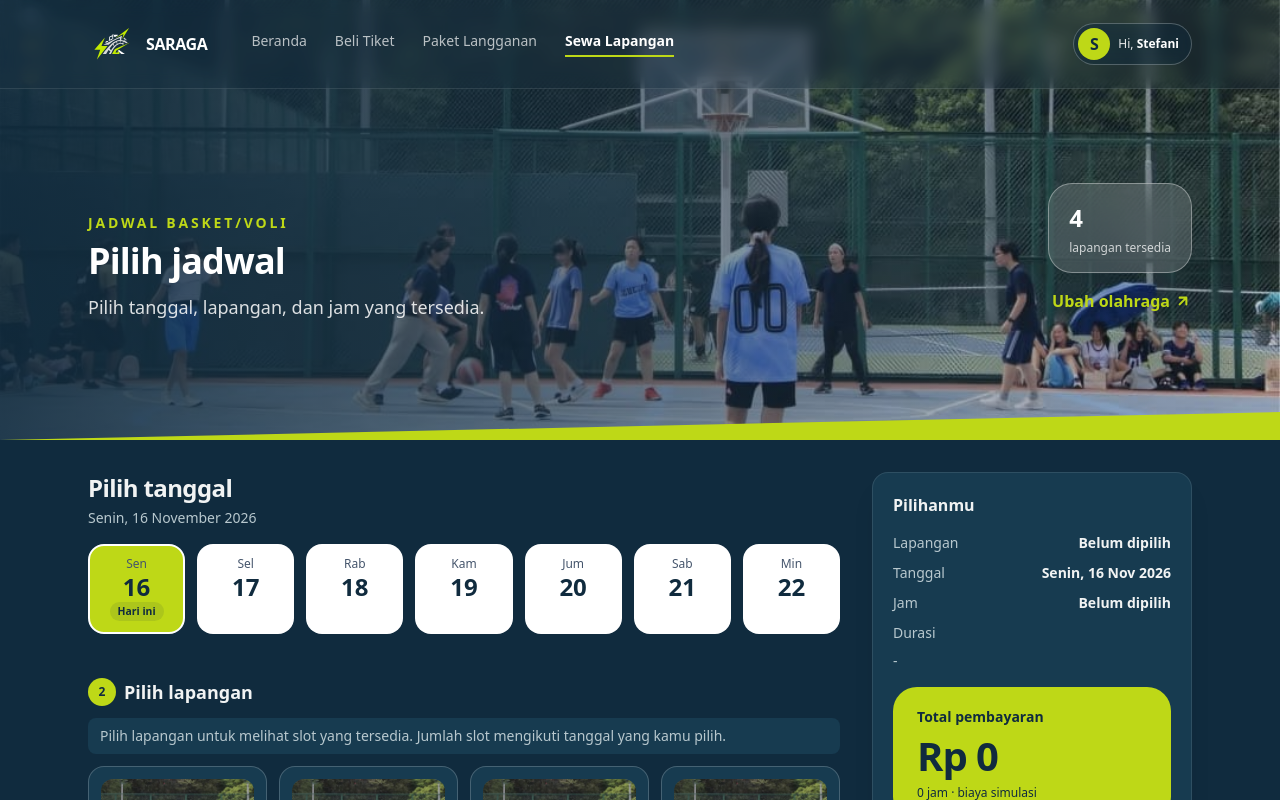
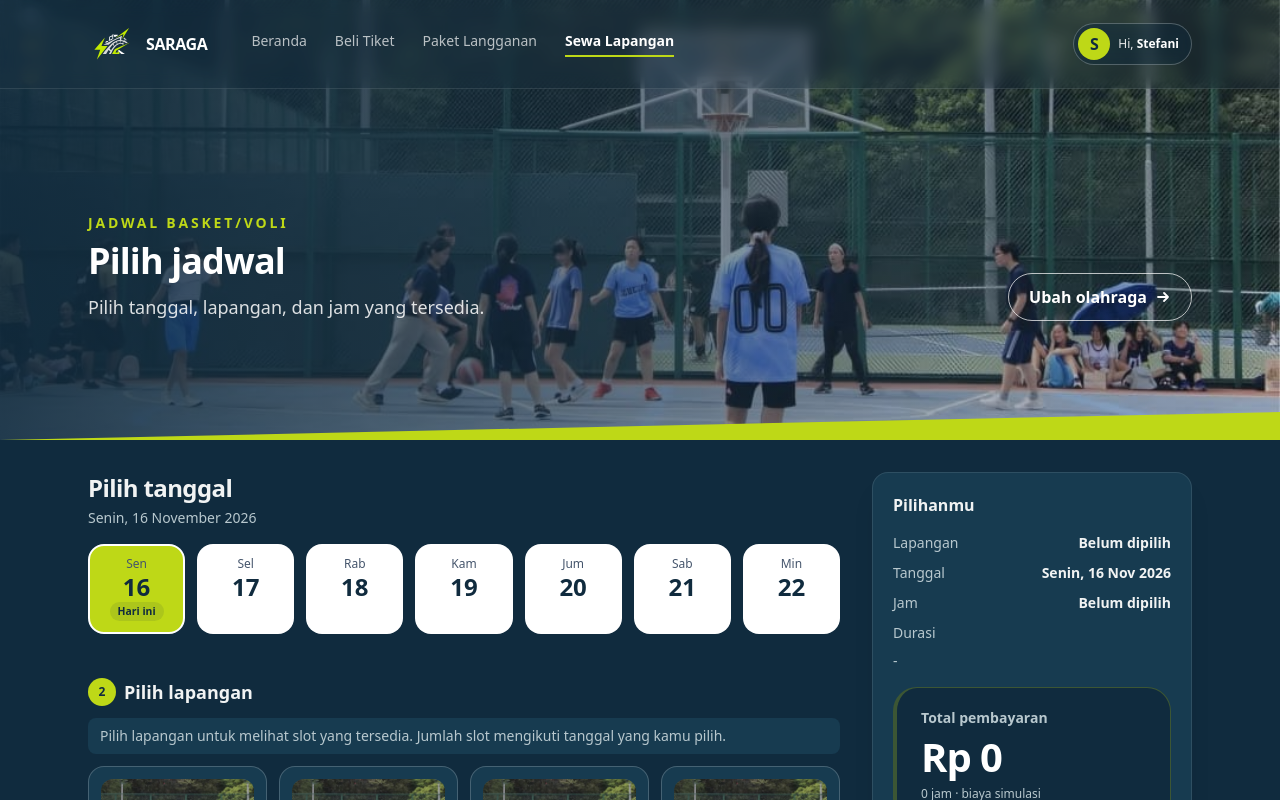
Before and after one commit to stefaniangeline/kmd-sewa-lapangan-saraga, a React (Vite) app: page / in a window 1280 px wide. Both pictures are taken after a click on the button "Lihat jadwal". Shown: the top 800 px of the page. Built offline with nearby package versions, Linux system fonts and the light colour scheme.

Commit message:
fix: clarify booking action hierarchy

```diff
--- a/src/components/Button.jsx
+++ b/src/components/Button.jsx
@@ -9,8 +9,8 @@ export default function Button({ variant = 'primary', big = false, className = '
     <button
       type="button"
       {...props}
-      className={`inline-flex items-center justify-center gap-2 rounded-xl font-semibold transition-colors disabled:cursor-not-allowed ${
-        big ? 'min-h-14 px-6 text-base' : 'min-h-12 px-4 text-sm'
+      className={`inline-flex items-center justify-center gap-2 rounded-full font-semibold transition-colors disabled:cursor-not-allowed ${
+        big ? 'min-h-14 px-6 text-base' : 'min-h-12 px-5 text-base'
       } ${variants[variant]} ${className}`}
     />
   )
--- a/src/components/InfoBar.jsx
+++ b/src/components/InfoBar.jsx
@@ -3,10 +3,10 @@ import TextLink from './TextLink.jsx'
 
 export default function InfoBar({ onOpen }) {
   return (
-    <aside className="flex flex-wrap items-center gap-3 rounded-2xl bg-lime px-4 py-4 text-sm font-semibold text-dark sm:gap-4 sm:px-6">
+    <aside className="grid grid-cols-[2.5rem_minmax(0,1fr)] items-start gap-x-3 gap-y-2 rounded-2xl bg-lime px-4 py-4 text-sm font-semibold text-dark sm:flex sm:items-center sm:gap-4 sm:px-6">
       <span className="grid size-10 shrink-0 place-items-center rounded-full bg-dark text-lime"><Info className="size-5" /></span>
-      <p className="min-w-0 flex-1">Penyewaan lapangan tidak digunakan untuk event olahraga. Untuk event, konfirmasi dulu ke Bagian Pelayanan.</p>
-      <TextLink tone="lime" onClick={onOpen} className="rounded-full px-2 hover:bg-dark/10">Baca aturan lengkap</TextLink>
+      <p className="min-w-0 sm:flex-1">Penyewaan lapangan tidak digunakan untuk event olahraga. Untuk event, konfirmasi dulu ke Bagian Pelayanan.</p>
+      <TextLink tone="lime" onClick={onOpen} className="col-start-2 justify-self-start whitespace-nowrap rounded-full px-2 hover:bg-dark/10 sm:ml-auto">Baca aturan lengkap</TextLink>
     </aside>
   )
 }
--- a/src/components/TotalBlock.jsx
+++ b/src/components/TotalBlock.jsx
@@ -1,9 +1,9 @@
 export default function TotalBlock({ amount, hours }) {
   return (
-    <section className="grid w-full min-w-0 gap-1 overflow-hidden rounded-3xl bg-lime px-5 py-5 text-dark sm:px-6">
-      <span className="text-sm font-semibold">Total pembayaran</span>
+    <section className="grid w-full min-w-0 gap-1 overflow-hidden rounded-3xl border border-lime/25 border-l-4 bg-dark px-5 py-5 text-white sm:px-6">
+      <span className="text-sm font-semibold text-muted">Total pembayaran</span>
       <strong className="min-w-0 break-words text-[clamp(1.75rem,4vw,2.5rem)] font-extrabold leading-tight tracking-tight">{amount}</strong>
-      <span className="text-xs">{hours == null ? 'Pilih jam untuk melihat total' : `${hours} jam · biaya simulasi`}</span>
+      <span className="text-xs text-muted">{hours == null ? 'Pilih jam untuk melihat total' : `${hours} jam · biaya simulasi`}</span>
     </section>
   )
 }
--- a/src/screens/PilihJadwal.jsx
+++ b/src/screens/PilihJadwal.jsx
@@ -7,8 +7,6 @@ import Photo from '../components/Photo.jsx'
 import Button from '../components/Button.jsx'
 import Header from '../components/Header.jsx'
 import Stepper from '../components/Stepper.jsx'
-import GlassCard from '../components/GlassCard.jsx'
-import TextLink from '../components/TextLink.jsx'
 import TotalBlock from '../components/TotalBlock.jsx'
 import DateChip from '../components/DateChip.jsx'
 import CourtCard from '../components/CourtCard.jsx'
@@ -51,8 +49,8 @@ function DurationSelect({ b, set, className = '' }) {
         const selected = b.duration === d
         return (
           <button key={d} type="button" aria-pressed={selected} disabled={b.hour == null} onClick={() => set({ duration: d })}
-            className={`min-h-12 w-0 min-w-0 flex-1 rounded-full border px-2 text-sm font-semibold transition-colors disabled:cursor-not-allowed disabled:opacity-45 ${selected ? 'border-lime bg-lime text-dark' : 'border-white/40 bg-transparent text-white hover:bg-white/10'}`}>
-            {selected && <Check className="mr-1 inline size-4" />}{d} jam
+            className={`min-h-12 min-w-[88px] flex-none rounded-full border px-3 text-sm font-semibold transition-colors disabled:cursor-not-allowed disabled:opacity-45 ${selected ? 'border-lime bg-brand text-white' : 'border-white/40 bg-transparent text-white hover:border-lime/70 hover:bg-white/10'}`}>
+            {selected && <Check className="mr-1 inline size-4 text-lime" />}{d} jam
           </button>
         )
       })}
@@ -108,17 +106,13 @@ export default function PilihJadwal({ sport, booking: b, set, onBack, onNext, on
         <div className="relative z-10">
           <Header onHome={onHome} />
           {b.courtId != null && <div className="mx-auto max-w-6xl px-4 pt-5 sm:px-6"><Stepper current={0} onGo={onGo} /></div>}
-          <div className="mx-auto flex min-h-[280px] max-w-6xl items-end justify-between gap-6 px-4 pb-12 pt-16 sm:px-6">
+          <div className="mx-auto grid min-h-[280px] max-w-6xl grid-cols-1 items-end gap-4 px-4 pb-12 pt-16 sm:px-6 lg:grid-cols-[minmax(0,1fr)_auto]">
             <div>
               <p className="text-sm font-bold uppercase tracking-[0.2em] text-lime">Jadwal {sport.nama}</p>
               <h1 className="mt-2 text-3xl font-extrabold tracking-tight text-white sm:text-4xl">Pilih jadwal</h1>
               <p className="mt-3 text-base text-white/85 sm:text-lg">Pilih tanggal, lapangan, dan jam yang tersedia.</p>
-              <TextLink onClick={onBack} className="mt-2 lg:hidden">Ubah olahraga</TextLink>
             </div>
-            <div className="hidden flex-col items-end gap-2 lg:flex">
-              <GlassCard type="Stat" title={String(sport.courts.length)} subtitle="lapangan tersedia" />
-              <TextLink onClick={onBack}>Ubah olahraga</TextLink>
-            </div>
+            <Button variant="secondary" onClick={onBack} className="justify-self-start lg:justify-self-end">Ubah olahraga <Arrow className="size-4" /></Button>
           </div>
         </div>
         <div aria-hidden="true" className="absolute inset-x-0 bottom-0 h-7 bg-lime [clip-path:polygon(0_100%,100%_0,100%_100%)]" />
```
